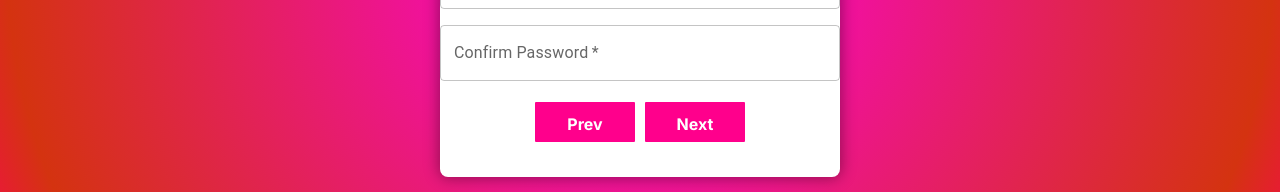
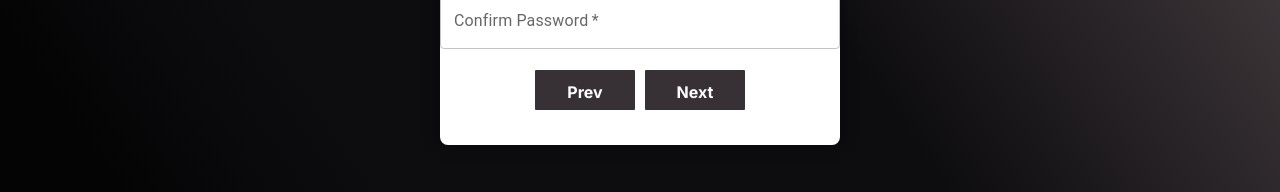
Before and after one commit to DucPhongMa/OODSystem-frontend, a Next.js app: page /admin/register in a window 1280 px wide. Shown: the part 517-709 px from the top of the page. Built offline with nearby package versions, Linux system fonts and the light colour scheme; no server answers.

Commit message:
Moved and renamed admin register components to correct locations, changed colors to match new landing page

```diff
--- a/src/app/admin/register/App.js
+++ /dev/null
@@ -1,12 +0,0 @@
-import "./App.css";
-import Form from "./components/Form";
-
-function App() {
-  return (
-    <div className="App">
-      <Form />
-    </div>
-  );
-}
-
-export default App;
--- a/src/app/admin/register/index.js
+++ /dev/null
@@ -1,10 +0,0 @@
-import React from "react";
-import ReactDOM from "react-dom";
-import App from "./App";
-
-const root = ReactDOM.createRoot(document.getElementById("root"));
-root.render(
-  <React.StrictMode>
-    <App />
-  </React.StrictMode>
-);
--- a/src/app/admin/register/page.js
+++ b/src/app/admin/register/page.js
@@ -1,17 +1,16 @@
+// pages/register/index.js
 "use client";
-import "./App.css";
+import "../../styles/AdminRegister.css";
 import Form from "../../components/admin/register/Form";
-import MainNavbar from "../../components/admin/register/MainNavbar";
+import MainNavbar from "../../components/admin/register/LandingNavbar";
 
-function App() {
+export default function Register() {
   return (
     <>
       <MainNavbar isLoggedin={false} />
-      <div className="App">
+      <div className="RegisterPage">
         <Form />
       </div>
     </>
   );
 }
-
-export default App;
--- /dev/null
+++ b/src/app/components/admin/register/AdminRegisterApp.js
@@ -0,0 +1,12 @@
+import "../../../styles/AdminRegister.css";
+import Form from "./components/Form";
+
+function AdminRegisterApp() {
+  return (
+    <div className="RegisterPage">
+      <Form />
+    </div>
+  );
+}
+
+export default App;
--- a/src/app/admin/register/App.css
+++ b/src/app/styles/AdminRegister.css
@@ -1,20 +1,21 @@
 @import url(https://fonts.googleapis.com/css?family=Montserrat);
 
-.App {
-  background: rgb(255, 0, 228);
-  background: radial-gradient(
-    circle,
-    rgba(255, 0, 228, 1) 0%,
-    rgba(212, 51, 16, 1) 84%,
-    rgba(255, 0, 95, 1) 100%
-  );
-  width: 100vw;
-  height: 100vh;
+.RegisterPage {
+  width: 100%;
+  height: calc(100vh - 64px);
   display: grid;
   place-items: center;
+  overflow: hidden;
 }
 
 body {
+  background: linear-gradient(
+    55deg,
+    #050405 10%,
+    #0d0c0f 25%,
+    #0d0c0f 55%,
+    #605458 100%
+  );
   margin: 0%;
   padding: 0%;
   font-family: montserrat, arial, verdana;
@@ -59,7 +60,7 @@ body {
   border-radius: 7px;
   width: 100px;
   height: 40px;
-  background-color: rgb(255, 0, 140);
+  background-color: #373034;
   font-weight: bold;
   color: white;
   border: 0 none;
```
